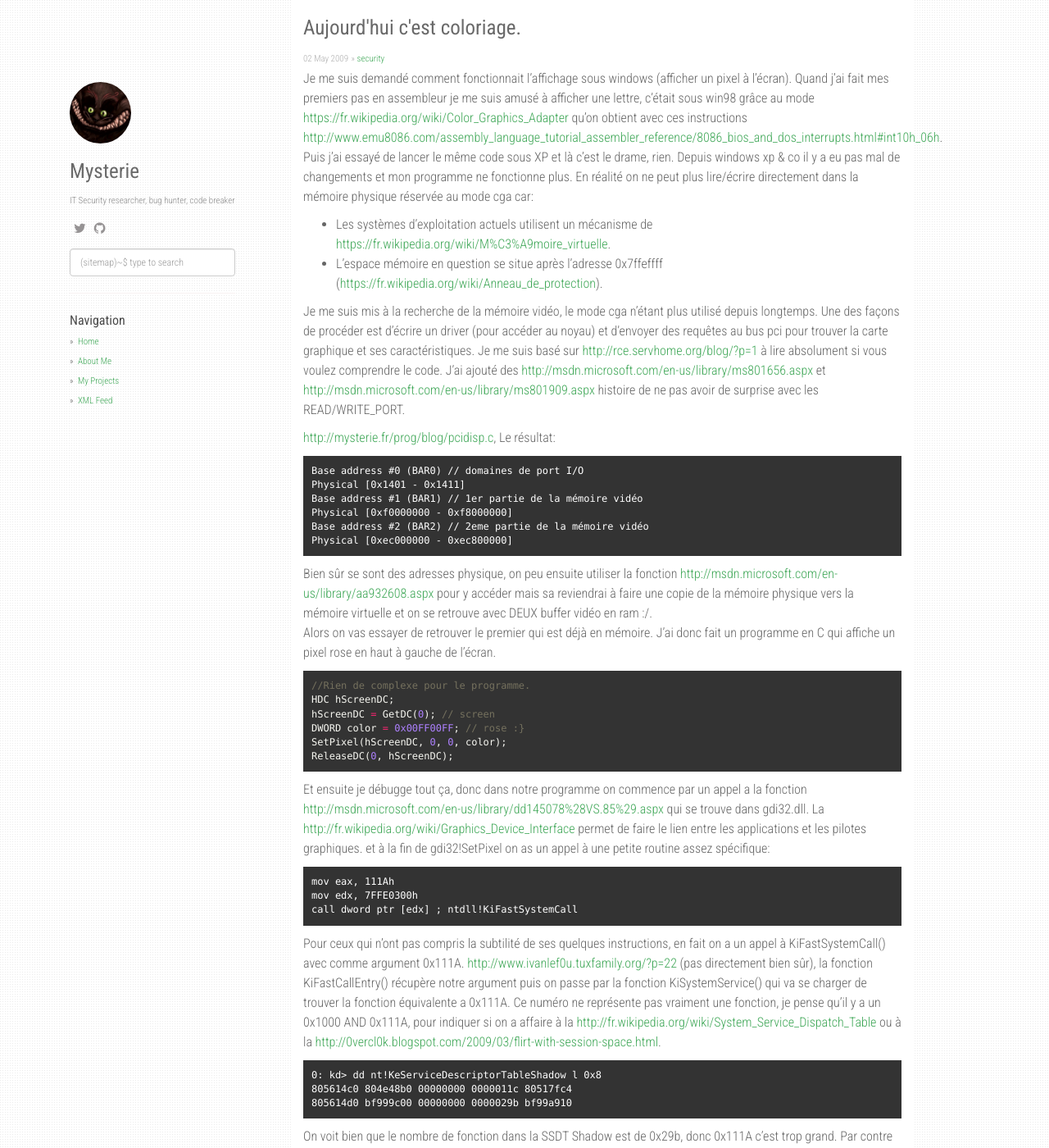
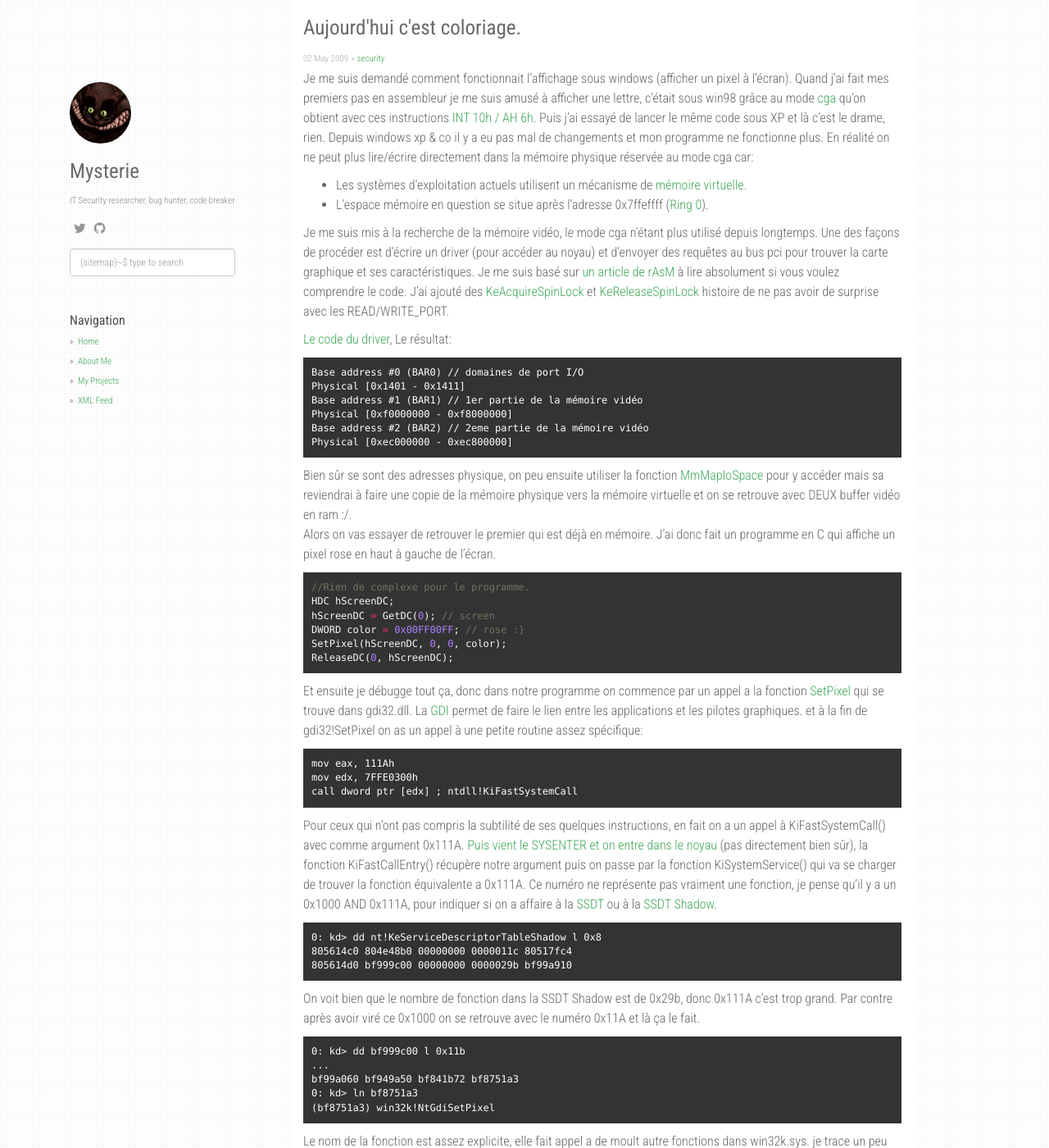
Before and after one commit to Mysterie/Mysterie.github.io, a Jekyll site: the page built from _posts/2009-05-02-coloriage.markdown, in a window 1280 px wide and 1400 px high. Shown: the whole window at 82% size. Built offline with Jekyll 4.4.1, drawn with Linux system fonts in a browser that asks for light colours; nearby versions of some CDN libraries; comment, search, counter and statistics services are not loaded; some of the changed text lies outside the part shown.

Commit message:
fixup links
inversed link format

````diff
--- a/_posts/2009-05-02-coloriage.markdown
+++ b/_posts/2009-05-02-coloriage.markdown
@@ -4,14 +4,14 @@ title:  "Aujourd'hui c'est coloriage."
 date:   2009-05-02 12:50:00 +0100
 categories: [security]
 ---
-Je me suis demandé comment fonctionnait l'affichage sous windows (afficher un pixel à l'écran). Quand j'ai fait mes premiers pas en assembleur je me suis amusé à afficher une lettre, c'était sous win98 grâce au mode [https://fr.wikipedia.org/wiki/Color_Graphics_Adapter](cga) qu'on obtient avec ces instructions [http://www.emu8086.com/assembly_language_tutorial_assembler_reference/8086_bios_and_dos_interrupts.html#int10h_06h](INT 10h / AH 6h). Puis j'ai essayé de lancer le même code sous XP et là c'est le drame, rien. Depuis windows xp & co il y a eu pas mal de changements et mon programme ne fonctionne plus. En réalité on ne peut plus lire/écrire directement dans la mémoire physique réservée au mode cga car:
+Je me suis demandé comment fonctionnait l'affichage sous windows (afficher un pixel à l'écran). Quand j'ai fait mes premiers pas en assembleur je me suis amusé à afficher une lettre, c'était sous win98 grâce au mode [cga](https://fr.wikipedia.org/wiki/Color_Graphics_Adapter) qu'on obtient avec ces instructions [INT 10h / AH 6h](http://www.emu8086.com/assembly_language_tutorial_assembler_reference/8086_bios_and_dos_interrupts.html#int10h_06h). Puis j'ai essayé de lancer le même code sous XP et là c'est le drame, rien. Depuis windows xp & co il y a eu pas mal de changements et mon programme ne fonctionne plus. En réalité on ne peut plus lire/écrire directement dans la mémoire physique réservée au mode cga car:
 
-* Les systèmes d'exploitation actuels utilisent un mécanisme de [https://fr.wikipedia.org/wiki/M%C3%A9moire_virtuelle](mémoire virtuelle).
-* L'espace mémoire en question se situe après l'adresse 0x7ffeffff ([https://fr.wikipedia.org/wiki/Anneau_de_protection](Ring 0)).
+* Les systèmes d'exploitation actuels utilisent un mécanisme de [mémoire virtuelle](https://fr.wikipedia.org/wiki/M%C3%A9moire_virtuelle).
+* L'espace mémoire en question se situe après l'adresse 0x7ffeffff ([Ring 0](https://fr.wikipedia.org/wiki/Anneau_de_protection)).
 
-Je me suis mis à la recherche de la mémoire vidéo, le mode cga n'étant plus utilisé depuis longtemps. Une des façons de procéder est d'écrire un driver (pour accéder au noyau) et d'envoyer des requêtes au bus pci pour trouver la carte graphique et ses caractéristiques. Je me suis basé sur [http://rce.servhome.org/blog/?p=1](un article de rAsM) à lire absolument si vous voulez comprendre le code. J'ai ajouté des [http://msdn.microsoft.com/en-us/library/ms801656.aspx](KeAcquireSpinLock) et [http://msdn.microsoft.com/en-us/library/ms801909.aspx](KeReleaseSpinLock) histoire de ne pas avoir de surprise avec les READ/WRITE_PORT.
+Je me suis mis à la recherche de la mémoire vidéo, le mode cga n'étant plus utilisé depuis longtemps. Une des façons de procéder est d'écrire un driver (pour accéder au noyau) et d'envoyer des requêtes au bus pci pour trouver la carte graphique et ses caractéristiques. Je me suis basé sur [un article de rAsM](http://rce.servhome.org/blog/?p=1) à lire absolument si vous voulez comprendre le code. J'ai ajouté des [KeAcquireSpinLock](http://msdn.microsoft.com/en-us/library/ms801656.aspx) et [KeReleaseSpinLock](http://msdn.microsoft.com/en-us/library/ms801909.aspx) histoire de ne pas avoir de surprise avec les READ/WRITE_PORT.
 
-[http://mysterie.fr/prog/blog/pcidisp.c](Le code du driver), Le résultat:
+[Le code du driver](http://mysterie.fr/prog/blog/pcidisp.c), Le résultat:
 
 ```
 Base address #0 (BAR0) // domaines de port I/O
@@ -22,7 +22,7 @@ Base address #2 (BAR2) // 2eme partie de la mémoire vidéo
 Physical [0xec000000 - 0xec800000]
 ```
 
-Bien sûr se sont des adresses physique, on peu ensuite utiliser la fonction [http://msdn.microsoft.com/en-us/library/aa932608.aspx](MmMapIoSpace) pour y accéder mais sa reviendrai à faire une copie de la mémoire physique vers la mémoire virtuelle et on se retrouve avec DEUX buffer vidéo en ram :/.
+Bien sûr se sont des adresses physique, on peu ensuite utiliser la fonction [MmMapIoSpace](http://msdn.microsoft.com/en-us/library/aa932608.aspx) pour y accéder mais sa reviendrai à faire une copie de la mémoire physique vers la mémoire virtuelle et on se retrouve avec DEUX buffer vidéo en ram :/.
 Alors on vas essayer de retrouver le premier qui est déjà en mémoire. J'ai donc fait un programme en C qui affiche un pixel rose en haut à gauche de l'écran.
 
 {% highlight C %}
@@ -34,7 +34,7 @@ SetPixel(hScreenDC, 0, 0, color);
 ReleaseDC(0, hScreenDC);
 {% endhighlight %}
 
-Et ensuite je débugge tout ça, donc dans notre programme on commence par un appel a la fonction [http://msdn.microsoft.com/en-us/library/dd145078%28VS.85%29.aspx](SetPixel) qui se trouve dans gdi32.dll. La [http://fr.wikipedia.org/wiki/Graphics_Device_Interface](GDI) permet de faire le lien entre les applications et les pilotes graphiques. et à la fin de gdi32!SetPixel on as un appel à une petite routine assez spécifique:
+Et ensuite je débugge tout ça, donc dans notre programme on commence par un appel a la fonction [SetPixel](http://msdn.microsoft.com/en-us/library/dd145078%28VS.85%29.aspx) qui se trouve dans gdi32.dll. La [GDI](http://fr.wikipedia.org/wiki/Graphics_Device_Interface) permet de faire le lien entre les applications et les pilotes graphiques. et à la fin de gdi32!SetPixel on as un appel à une petite routine assez spécifique:
 
 {% highlight Assembly %}
 mov eax, 111Ah
@@ -42,7 +42,7 @@ mov edx, 7FFE0300h
 call dword ptr [edx] ; ntdll!KiFastSystemCall
 {% endhighlight %}
 
-Pour ceux qui n'ont pas compris la subtilité de ses quelques instructions, en fait on a un appel à KiFastSystemCall() avec comme argument 0x111A. [http://www.ivanlef0u.tuxfamily.org/?p=22](Puis vient le SYSENTER et on entre dans le noyau) (pas directement bien sûr), la fonction KiFastCallEntry() récupère notre argument puis on passe par la fonction KiSystemService() qui va se charger de trouver la fonction équivalente a 0x111A. Ce numéro ne représente pas vraiment une fonction, je pense qu'il y a un 0x1000 AND 0x111A, pour indiquer si on a affaire à la [http://fr.wikipedia.org/wiki/System_Service_Dispatch_Table](SSDT) ou à la [http://0vercl0k.blogspot.com/2009/03/flirt-with-session-space.html](SSDT Shadow).
+Pour ceux qui n'ont pas compris la subtilité de ses quelques instructions, en fait on a un appel à KiFastSystemCall() avec comme argument 0x111A. [Puis vient le SYSENTER et on entre dans le noyau](http://www.ivanlef0u.tuxfamily.org/?p=22) (pas directement bien sûr), la fonction KiFastCallEntry() récupère notre argument puis on passe par la fonction KiSystemService() qui va se charger de trouver la fonction équivalente a 0x111A. Ce numéro ne représente pas vraiment une fonction, je pense qu'il y a un 0x1000 AND 0x111A, pour indiquer si on a affaire à la [SSDT](http://fr.wikipedia.org/wiki/System_Service_Dispatch_Table) ou à la [SSDT Shadow](http://0vercl0k.blogspot.com/2009/03/flirt-with-session-space.html).
 
 ```
 0: kd> dd nt!KeServiceDescriptorTableShadow l 0x8
@@ -89,4 +89,4 @@ X86VtoP: Mapped phys f0000000
 Virtual address f9234000 translates to physical address f0000000.
 ```
 
-Woot! Je ne sais pas comment procède windows pour retrouver l'adresse 0xf9234000 (si quelqu'un peut m'éclairer). Par contre je m'aperçois qu'après f9234000+1D4C00 (1D4C00 = 800*600*4 la résolution de l'écran) la mémoire est à zéro, de 0xf9408c00 à 0xf9434000 ce qui fait 177ko de libre. Vu la place je pense à la technique du [http://www.phrack.org/issues.html?issue=63&amp;id=8&amp;mode=txt](Shadow Walker), le principe serait de faire croire au système que les pages non utilisées de la mémoire vidéo sont swappées. On pourrait y cacher du code ou des datas. Mais cette technique commence à dater et nécessite un hook dans l'[http://fr.wikipedia.org/wiki/Interrupt_Descriptor_Table](idt) ce qui peut être [http://www.ivanlef0u.tuxfamily.org/?p=262](détectable). Et dans le cas où l'utilisateur changerait sa résolution d'écran il y aurait surement un conflit, dommage...
+Woot! Je ne sais pas comment procède windows pour retrouver l'adresse 0xf9234000 (si quelqu'un peut m'éclairer). Par contre je m'aperçois qu'après f9234000+1D4C00 (1D4C00 = 800*600*4 la résolution de l'écran) la mémoire est à zéro, de 0xf9408c00 à 0xf9434000 ce qui fait 177ko de libre. Vu la place je pense à la technique du [Shadow Walker](http://www.phrack.org/issues.html?issue=63&amp;id=8&amp;mode=txt), le principe serait de faire croire au système que les pages non utilisées de la mémoire vidéo sont swappées. On pourrait y cacher du code ou des datas. Mais cette technique commence à dater et nécessite un hook dans l'[idt](http://fr.wikipedia.org/wiki/Interrupt_Descriptor_Table) ce qui peut être [détectable](http://www.ivanlef0u.tuxfamily.org/?p=262). Et dans le cas où l'utilisateur changerait sa résolution d'écran il y aurait surement un conflit, dommage...
````
